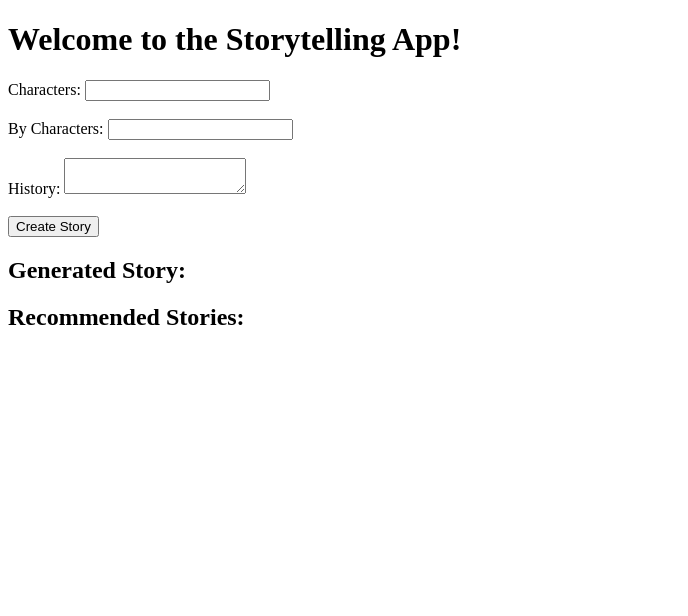
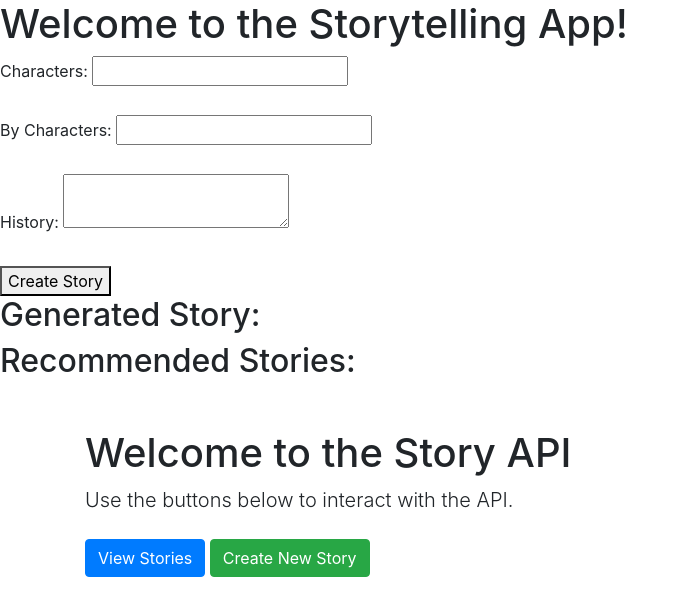
Before and after one commit to delinecnlin/kidstory_api, a Python web app: template templates/index.html in a window 1280 px wide. Shown: the top 616 px of the page, without its empty margins (0-688 px from the left). Run offline with Jinja, Linux system fonts and the light colour scheme; the template is opened without the code that fills it, so the values that code supplies are empty; some libraries are stand-ins or nearby versions.

Commit message:
feat: Enhance homepage with buttons and additional content

```diff
--- a/app/routes.py
+++ b/app/routes.py
@@ -9,7 +9,7 @@ from app.hello import hello
 
 @app.route('/')
 def index():
-    return "Welcome to the Story API!"
+    return render_template('index.html')
 
 @app.before_request
 def create_default_user():
--- a/templates/index.html
+++ b/templates/index.html
@@ -102,3 +102,22 @@
     </script>
 </body>
 </html>
+<!DOCTYPE html>
+<html lang="en">
+<head>
+    <meta charset="UTF-8">
+    <meta name="viewport" content="width=device-width, initial-scale=1.0">
+    <title>Story API</title>
+    <link rel="stylesheet" href="https://stackpath.bootstrapcdn.com/bootstrap/4.5.2/css/bootstrap.min.css">
+</head>
+<body>
+    <div class="container">
+        <h1 class="mt-5">Welcome to the Story API</h1>
+        <p class="lead">Use the buttons below to interact with the API.</p>
+        <div class="mt-4">
+            <a href="/api/stories" class="btn btn-primary">View Stories</a>
+            <a href="/api/stories/new" class="btn btn-success">Create New Story</a>
+        </div>
+    </div>
+</body>
+</html>
```
